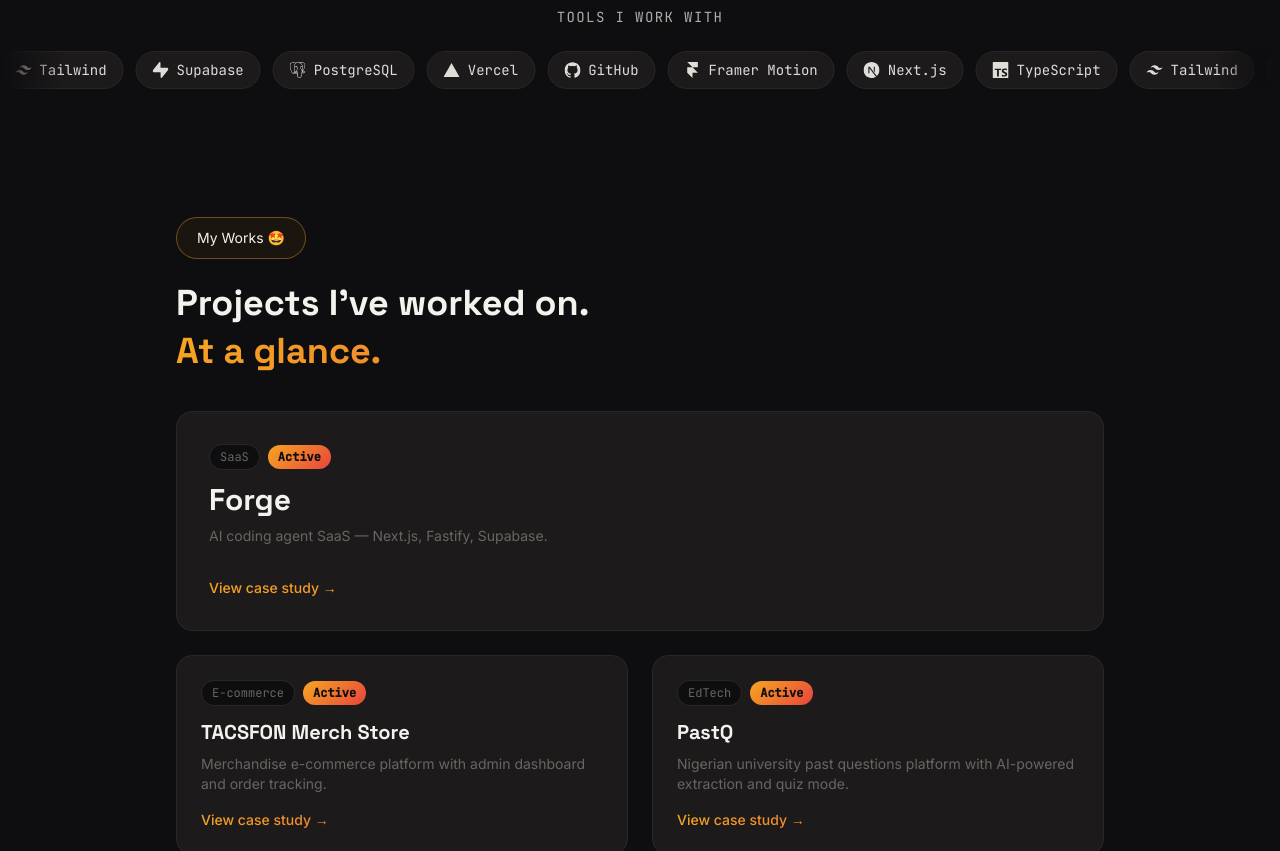
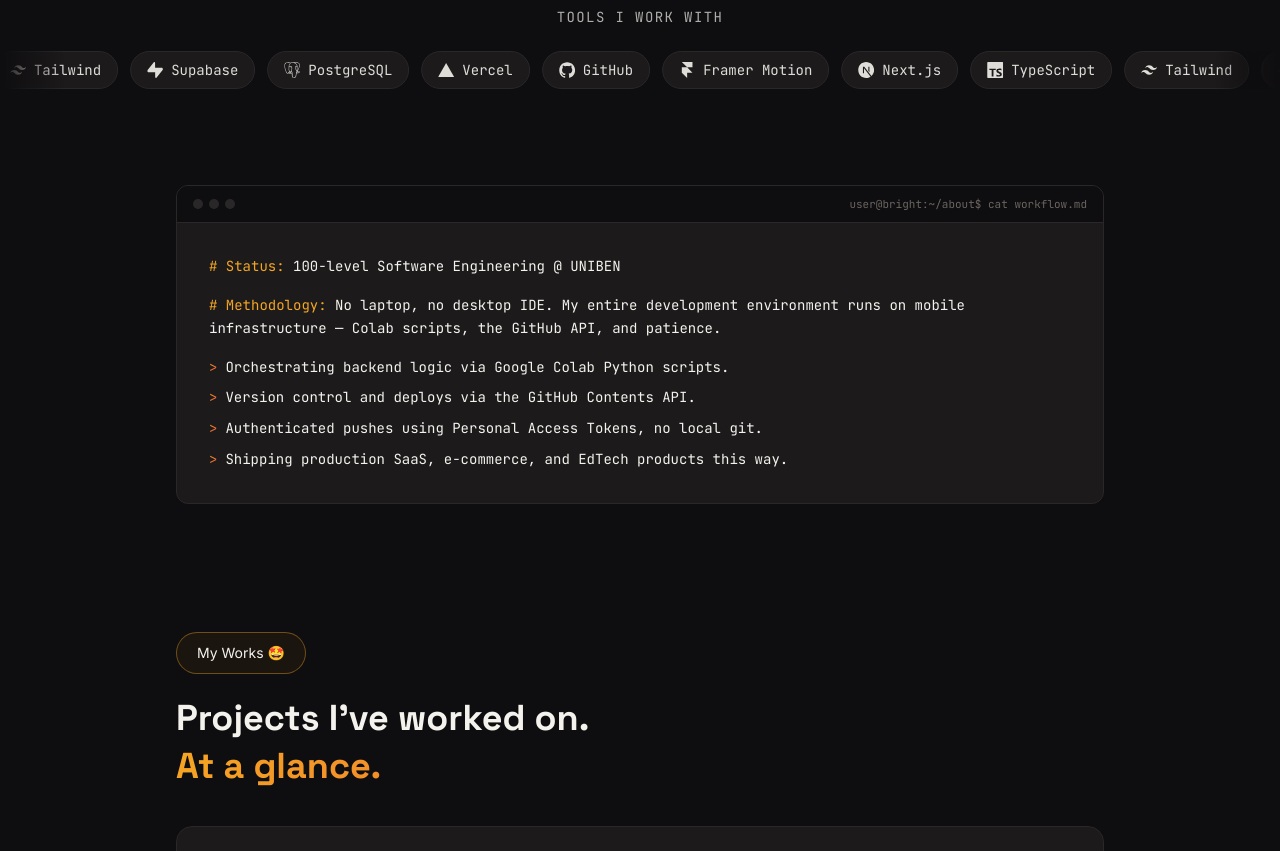
Before and after one commit to ImperioKDB/Bright.ng, a Next.js app: page / in a window 1280 px wide. Shown: the part 1160-2011 px from the top of the page. Built offline with nearby package versions, Linux system fonts and the light colour scheme.

Commit message:
Insert AboutTerminal section into homepage

```diff
--- a/app/page.tsx
+++ b/app/page.tsx
@@ -1,6 +1,7 @@
 import Navbar from "@/components/Navbar";
 import Hero from "@/components/Hero";
 import StackIcons from "@/components/StackIcons";
+import AboutTerminal from "@/components/AboutTerminal";
 import ProjectsGrid from "@/components/ProjectsGrid";
 import Testimonials from "@/components/Testimonials";
 import Timeline from "@/components/Timeline";
@@ -12,6 +13,7 @@
       <Navbar variant="home" />
       <Hero />
       <StackIcons />
+      <AboutTerminal />
       <ProjectsGrid />
       <Testimonials />
       <Timeline />
```
